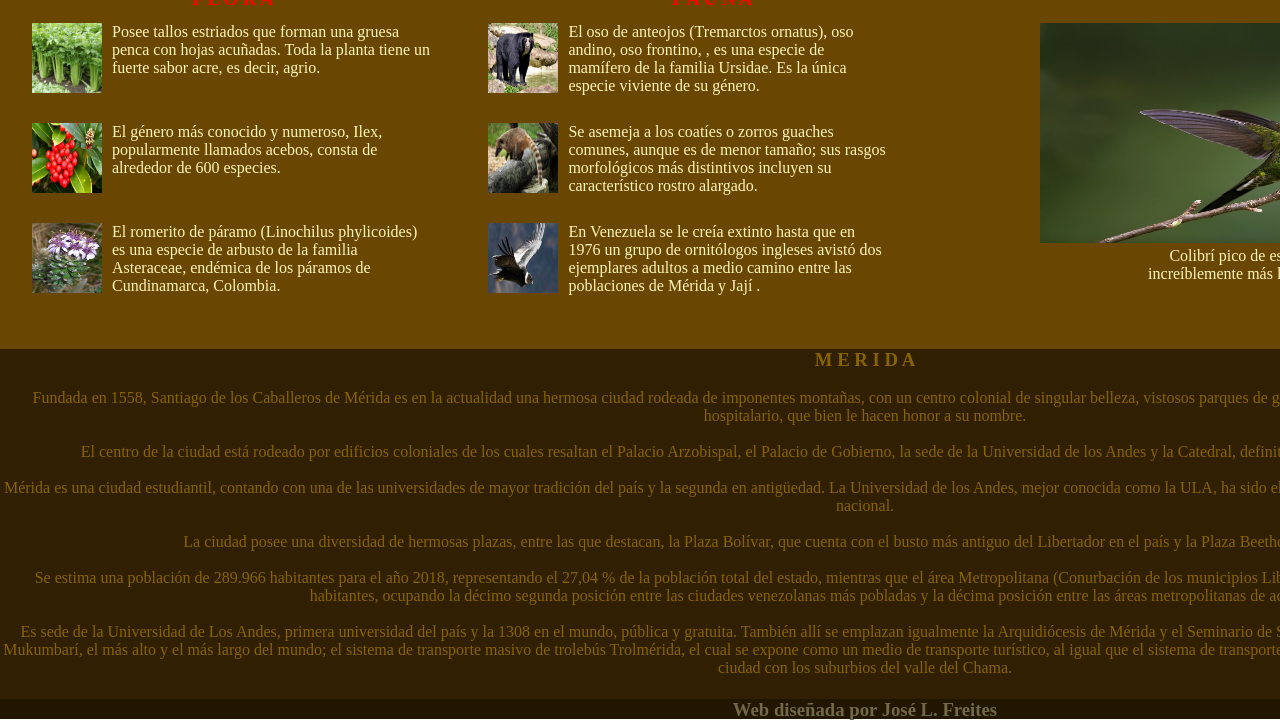
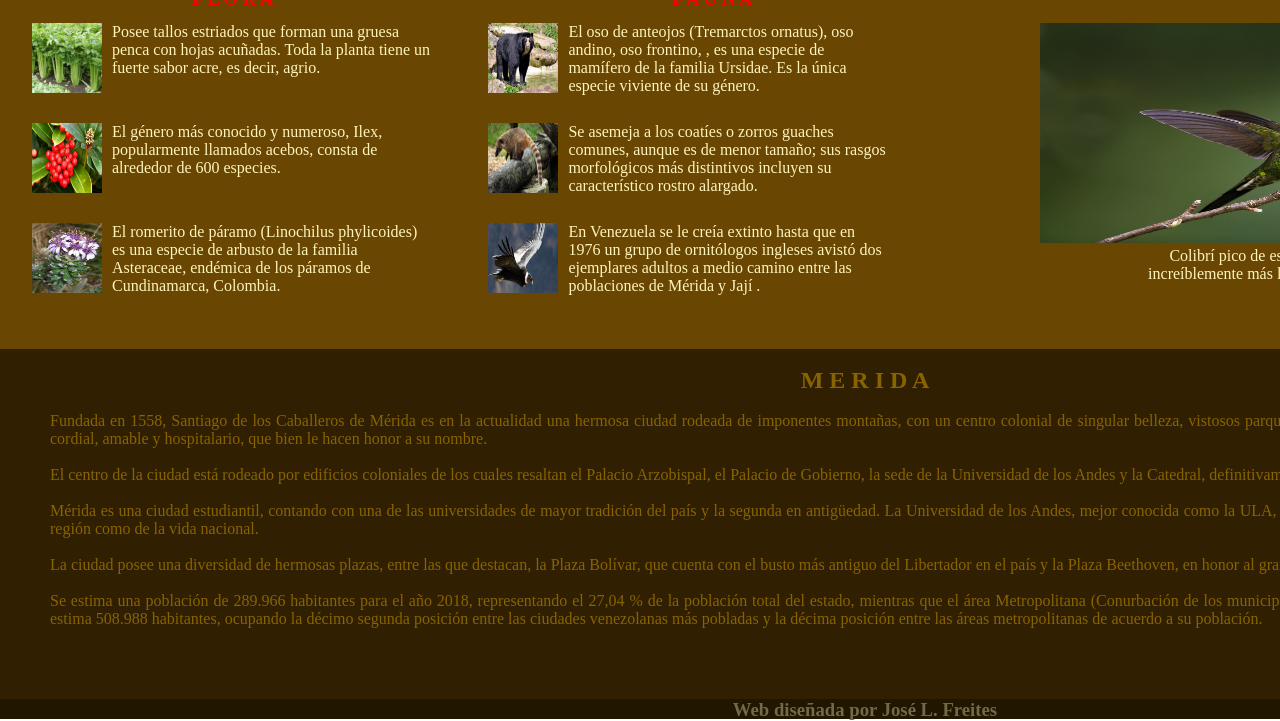
Before and after one commit to JLbr2022/html-aula06, a plain HTML site: page index.html in a window 1280 px wide. Shown: the part 837-1558 px from the top of the page. Drawn offline with Linux system fonts and the light colour scheme.

Commit message:
LISTA PARTE 3

```diff
--- a/estilos.css
+++ b/estilos.css
@@ -32,6 +32,12 @@
   Color: rgb(136, 100, 1);
 }
 
+#p-resena {
+  margin-left: 50px;
+  margin-right:90px;
+  text-align: justify;
+
+}
 #div-footer {
 width: 1730px;
 height: 20px;
--- a/index.html
+++ b/index.html
@@ -152,11 +152,13 @@
     </div>
   </div>
 
-  <!-- div general PARTE 3 - SUSCRIPCION -->
+  <!-- div general PARTE 3 - CREAR ASIDE CON LINKS DE INTERES -->
   <div id="div-info">
-    <h3 align="center">M E R I D A</h3>
     <br>
-    <p align="center">Fundada en 1558, Santiago de los Caballeros de Mérida es en la actualidad una hermosa ciudad
+    <h2 align="center">M E R I D A</h2>
+    <br>
+    <div>
+      <p id="p-resena">Fundada en 1558, Santiago de los Caballeros de Mérida es en la actualidad una hermosa ciudad
         rodeada de
         imponentes
         montañas, con un centro colonial de singular belleza, vistosos parques de gran verdor y lo más resaltante, su
@@ -165,7 +167,8 @@
         <br><br>
         El centro de la ciudad está rodeado por edificios coloniales de los cuales resaltan el Palacio Arzobispal, el
         Palacio de
-      Gobierno, la sede de la Universidad de los Andes y la Catedral, definitivamente una de las más hermosas que hay en
+        Gobierno, la sede de la Universidad de los Andes y la Catedral, definitivamente una de las más hermosas que hay
+        en
         Venezuela.
         <br><br>
         Mérida es una ciudad estudiantil, contando con una de las universidades de mayor tradición del país y la segunda
@@ -177,22 +180,16 @@
         busto más
         antiguo del Libertador en el país y la Plaza Beethoven, en honor al gran compositor alemán
         <br><br>
-      Se estima una población de 289.966 habitantes para el año 2018, representando el 27,04 % de la población total del
-      estado, mientras que el área Metropolitana (Conurbación de los municipios Libertador, Campo Elías, Sucre y Santos
+        Se estima una población de 289.966 habitantes para el año 2018, representando el 27,04 % de la población total
+        del
+        estado, mientras que el área Metropolitana (Conurbación de los municipios Libertador, Campo Elías, Sucre y
+        Santos
         Marquina) estima 508.988 habitantes, ocupando la décimo segunda posición entre las ciudades venezolanas más
         pobladas y
         la décima posición entre las áreas metropolitanas de acuerdo a su población.
-      <br><br>
-      Es sede de la Universidad de Los Andes, primera universidad del país y la 1308 en el mundo, pública y
-      gratuita.
-      También allí se emplazan igualmente la Arquidiócesis de Mérida y el Seminario de San Buenaventura de los
-      Caballeros de
-      Mérida, ostenta el teleférico Mukumbarí, el más alto y el más largo del mundo; el sistema de transporte masivo de
-      trolebús Trolmérida, el cual se expone como un medio de transporte turístico, al igual que el sistema de
-      transporte
-      masivo de teleférico urbano Trolcable, el cual conecta el centro de la ciudad con los suburbios del valle del
-      Chama.
       </p>
+
+    </div>
   </div>
   <div id="div-footer">
     <footer></footer>
```
Also changed, not shown: 1 other file. Lines whose indentation alone changed are shown as unchanged.
